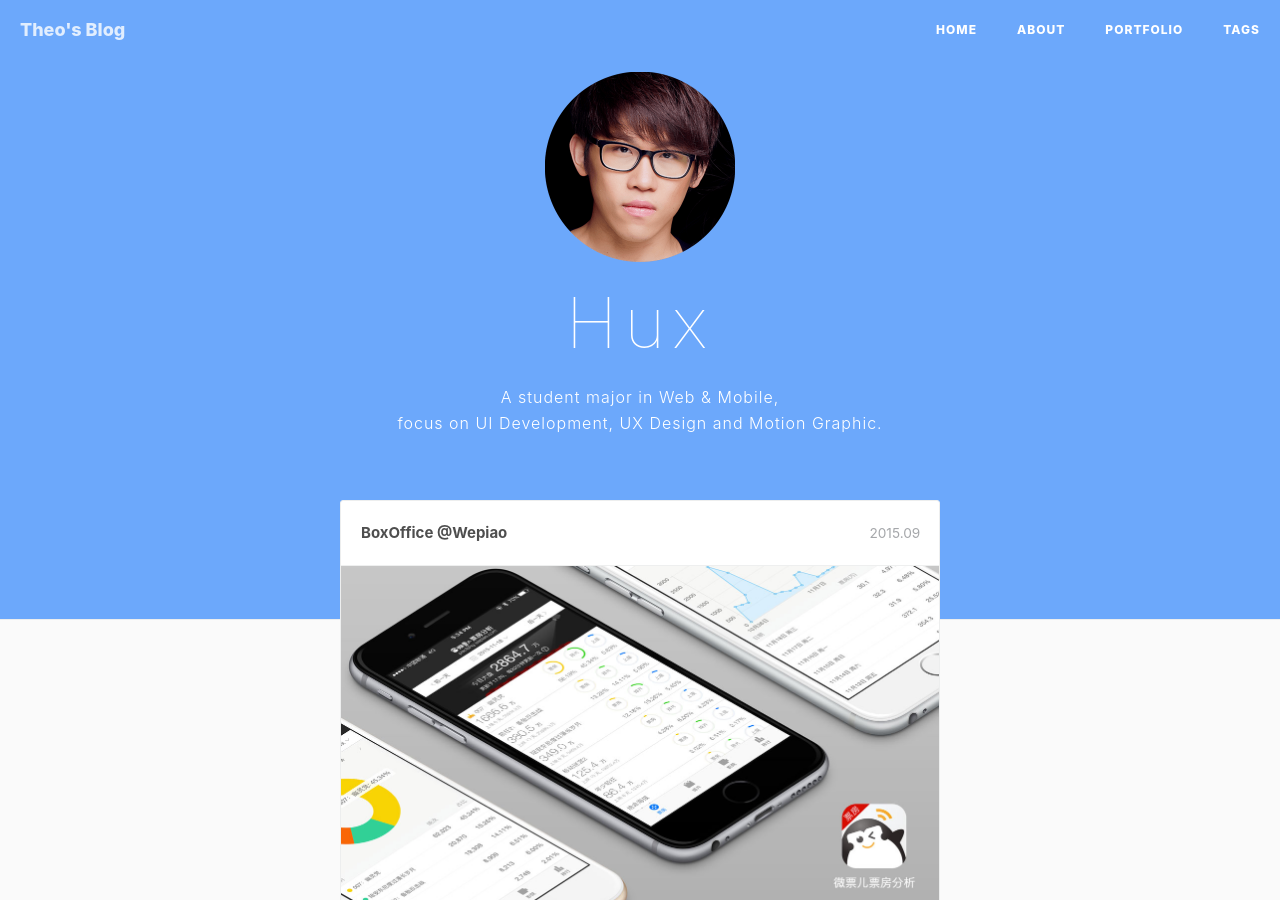
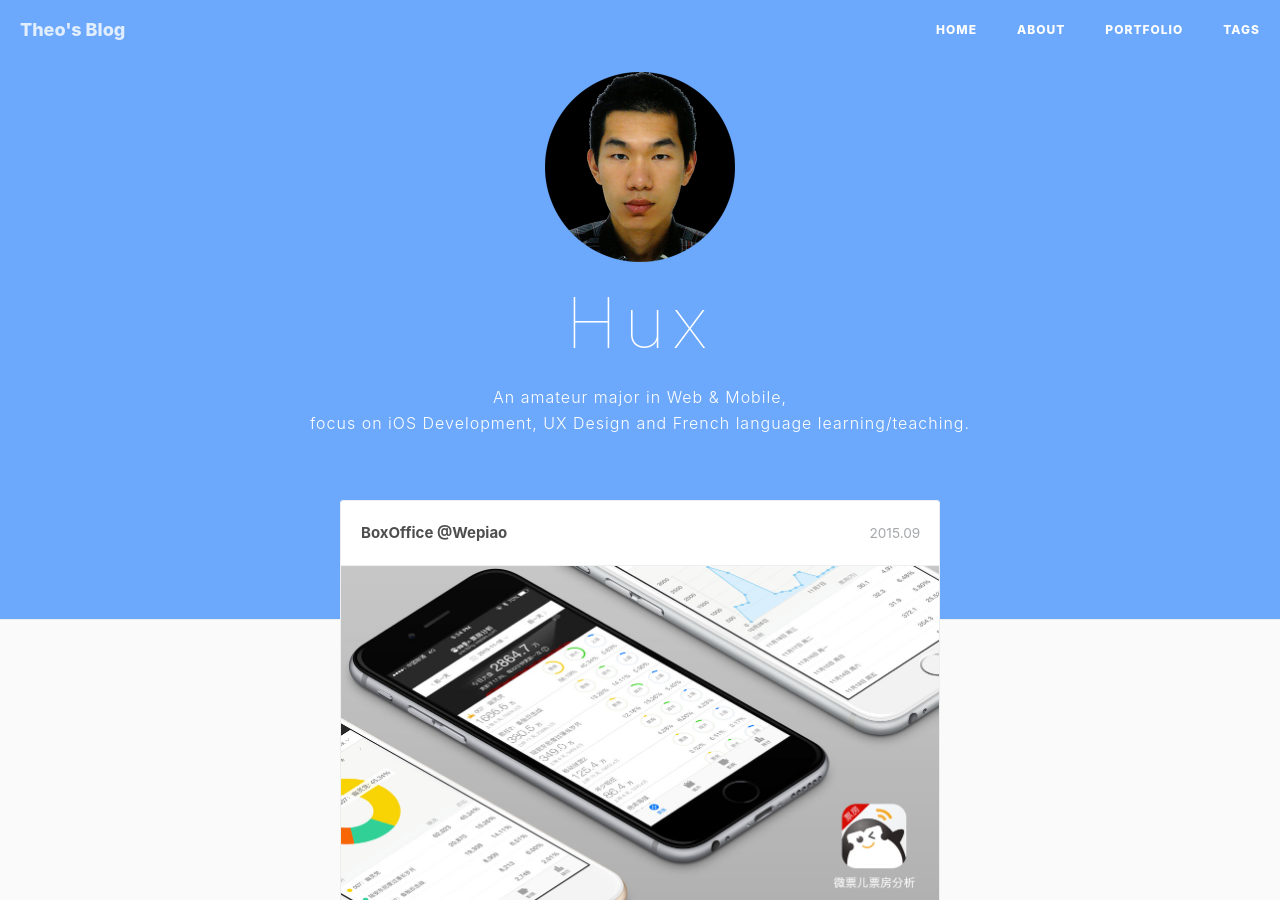
Before and after one commit to theowu/theowu.github.io, a Jekyll site: the page built from portfolio/index.html, in a window 1280 px wide and 900 px high. Built offline with Jekyll 4.4.1, drawn with Linux system fonts in a browser that asks for light colours; nearby versions of some CDN libraries; comment, search, counter and statistics services are not loaded.

Commit message:
update portfolio

```diff
--- a/portfolio/index.html
+++ b/portfolio/index.html
@@ -16,10 +16,10 @@ layout: default
 	<body>
 		<div class="container" style="margin:0;padding:0;width:100%;">
 			<header>
-				<img width="190" height="190" src="images/hux_avatar.png">
+				<img width="190" height="190" src="images/theo-avatar.png">
 				<h1>Hux</h1>
-				<p>A student major in Web & Mobile,<br>
-					focus on UI Development, UX Design and Motion Graphic.</p>
+				<p>An amateur major in Web & Mobile,<br>
+					focus on iOS Development, UX Design and French language learning/teaching.</p>
 			</header>
 			<div class="main">
 				<ul class="cbp_tmtimeline">
```
Also changed, not shown: portfolio/images/hux_avatar.png (deleted), portfolio/images/theo-avatar.png (added).
